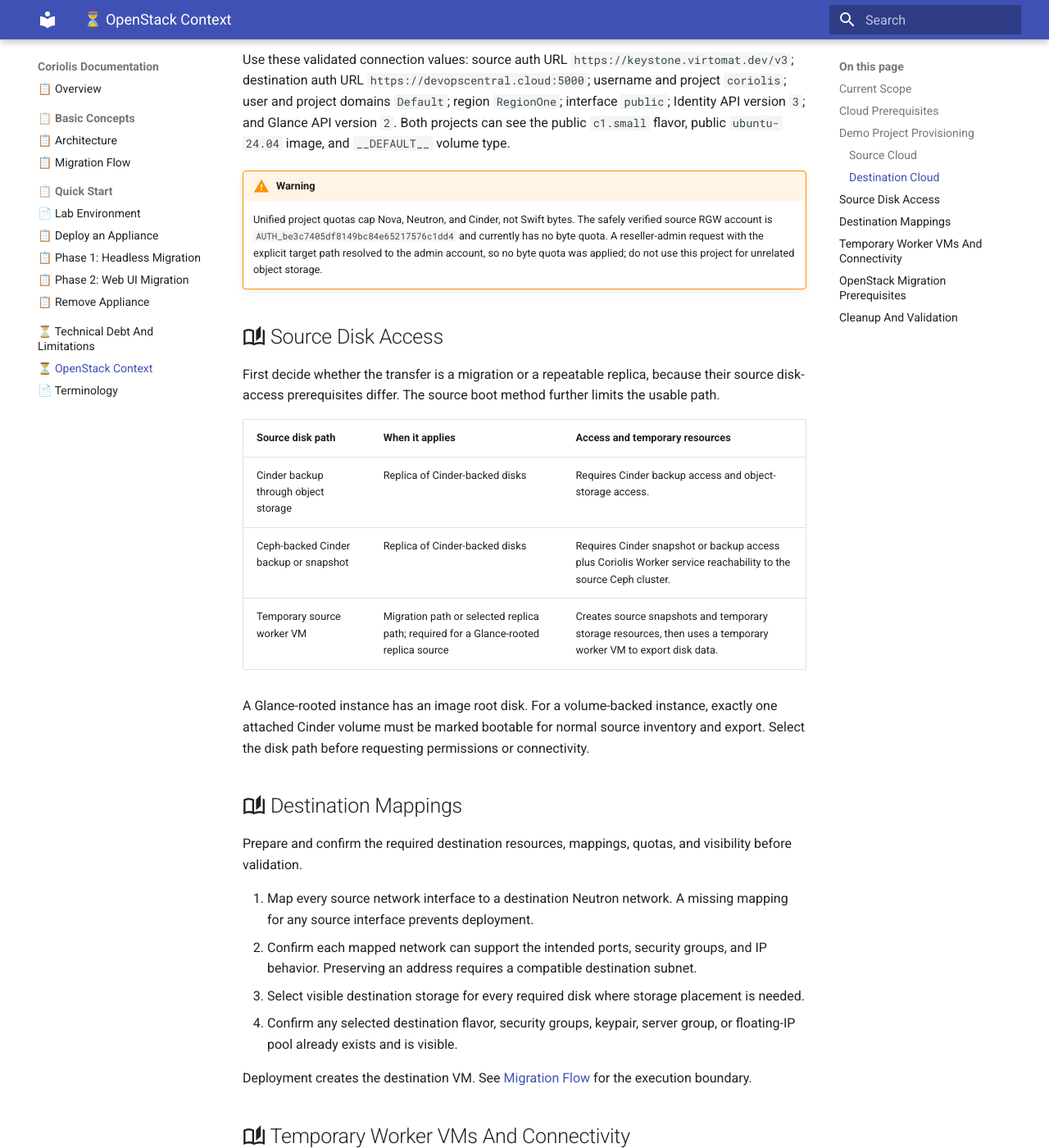
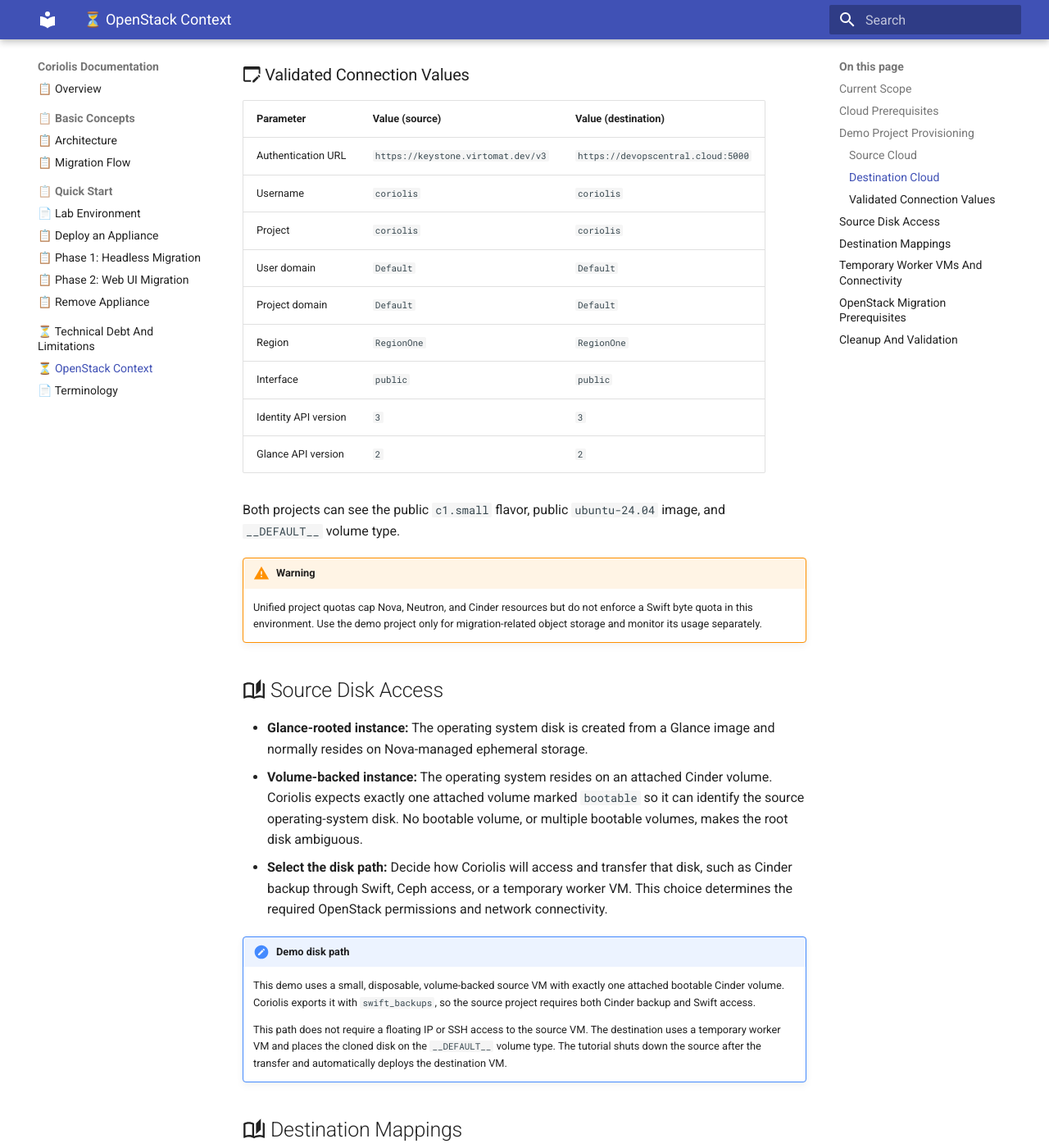
Before and after one commit to radumoisan/coriolis, an MkDocs documentation site: the page built from docs/openstack-provider.md, in a window 1280 px wide and 1400 px high, scrolled down 3640 px. Shown: the whole window at 82% size. Built offline with MkDocs 1.6.1 and Material for MkDocs 9.7.7, drawn with Linux system fonts in a browser that asks for light colours.

Commit message:
Improve OpenStack demo guidance

```diff
--- a/docs/openstack-provider.md
+++ b/docs/openstack-provider.md
@@ -205,22 +205,35 @@
 
 The `admin` membership makes the project available in Horizon's project selector. Continue to use the dedicated `coriolis` user, not `admin`, for Coriolis endpoints.
 
-Use these validated connection values: source auth URL `https://keystone.virtomat.dev/v3`; destination auth URL `https://devopscentral.cloud:5000`; username and project `coriolis`; user and project domains `Default`; region `RegionOne`; interface `public`; Identity API version `3`; and Glance API version `2`. Both projects can see the public `c1.small` flavor, public `ubuntu-24.04` image, and `__DEFAULT__` volume type.
+### :material-application-edit-outline: Validated Connection Values
+
+| Parameter | Value (source) | Value (destination) |
+| --- | --- | --- |
+| Authentication URL | `https://keystone.virtomat.dev/v3` | `https://devopscentral.cloud:5000` |
+| Username | `coriolis` | `coriolis` |
+| Project | `coriolis` | `coriolis` |
+| User domain | `Default` | `Default` |
+| Project domain | `Default` | `Default` |
+| Region | `RegionOne` | `RegionOne` |
+| Interface | `public` | `public` |
+| Identity API version | `3` | `3` |
+| Glance API version | `2` | `2` |
+
+Both projects can see the public `c1.small` flavor, public `ubuntu-24.04` image, and `__DEFAULT__` volume type.
 
 !!! warning
-    Unified project quotas cap Nova, Neutron, and Cinder, not Swift bytes. The safely verified source RGW account is `AUTH_be3c7405df8149bc84e65217576c1dd4` and currently has no byte quota. A reseller-admin request with the explicit target path resolved to the admin account, so no byte quota was applied; do not use this project for unrelated object storage.
+    Unified project quotas cap Nova, Neutron, and Cinder resources but do not enforce a Swift byte quota in this environment. Use the demo project only for migration-related object storage and monitor its usage separately.
 
 ## :material-book-open-page-variant-outline: Source Disk Access
 
-First decide whether the transfer is a migration or a repeatable replica, because their source disk-access prerequisites differ. The source boot method further limits the usable path.
+- **Glance-rooted instance:** The operating system disk is created from a Glance image and normally resides on Nova-managed ephemeral storage.
+- **Volume-backed instance:** The operating system resides on an attached Cinder volume. Coriolis expects exactly one attached volume marked `bootable` so it can identify the source operating-system disk. No bootable volume, or multiple bootable volumes, makes the root disk ambiguous.
+- **Select the disk path:** Decide how Coriolis will access and transfer that disk, such as Cinder backup through Swift, Ceph access, or a temporary worker VM. This choice determines the required OpenStack permissions and network connectivity.
 
-| Source disk path | When it applies | Access and temporary resources |
-| --- | --- | --- |
-| Cinder backup through object storage | Replica of Cinder-backed disks | Requires Cinder backup access and object-storage access. |
-| Ceph-backed Cinder backup or snapshot | Replica of Cinder-backed disks | Requires Cinder snapshot or backup access plus Coriolis Worker service reachability to the source Ceph cluster. |
-| Temporary source worker VM | Migration path or selected replica path; required for a Glance-rooted replica source | Creates source snapshots and temporary storage resources, then uses a temporary worker VM to export disk data. |
+!!! note "Demo disk path"
+    This demo uses a small, disposable, volume-backed source VM with exactly one attached bootable Cinder volume. Coriolis exports it with `swift_backups`, so the source project requires both Cinder backup and Swift access.
 
-A Glance-rooted instance has an image root disk. For a volume-backed instance, exactly one attached Cinder volume must be marked bootable for normal source inventory and export. Select the disk path before requesting permissions or connectivity.
+    This path does not require a floating IP or SSH access to the source VM. The destination uses a temporary worker VM and places the cloned disk on the `__DEFAULT__` volume type. The tutorial shuts down the source after the transfer and automatically deploys the destination VM.
 
 ## :material-book-open-page-variant-outline: Destination Mappings
 
```
